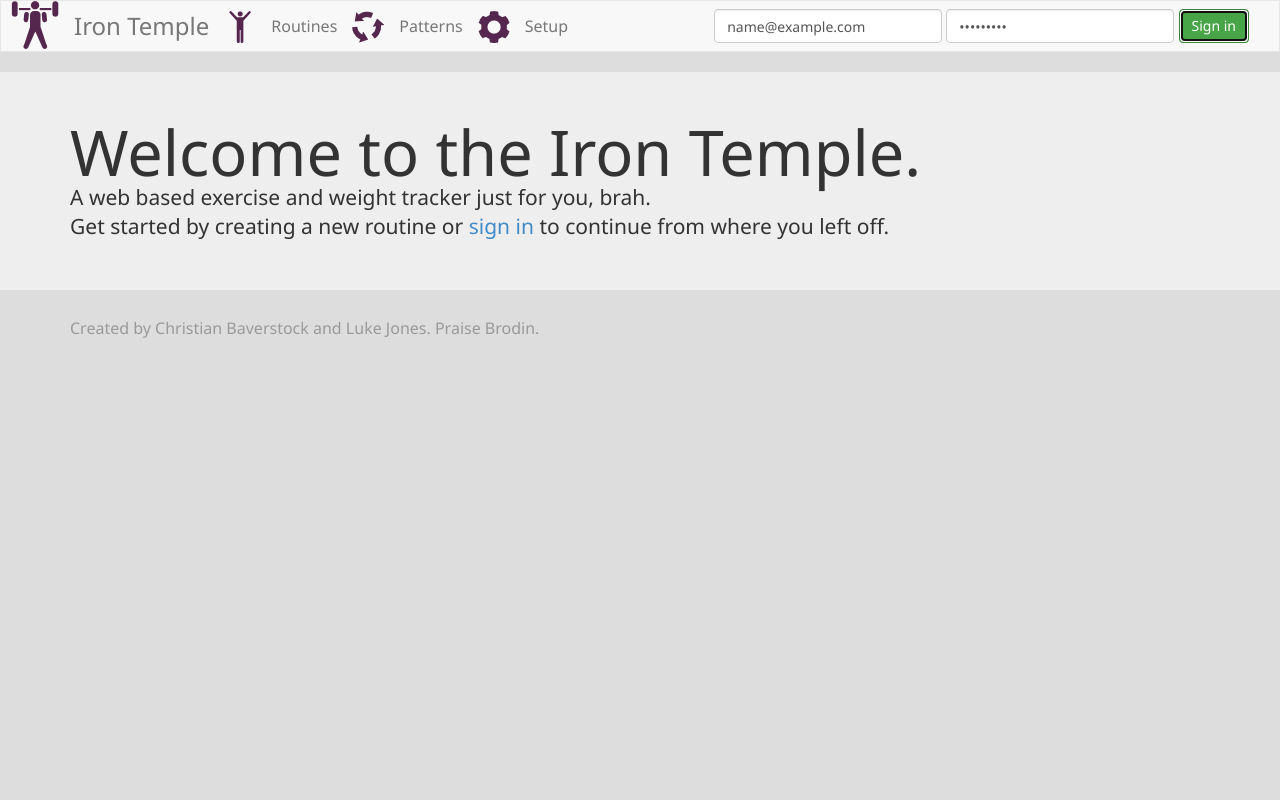
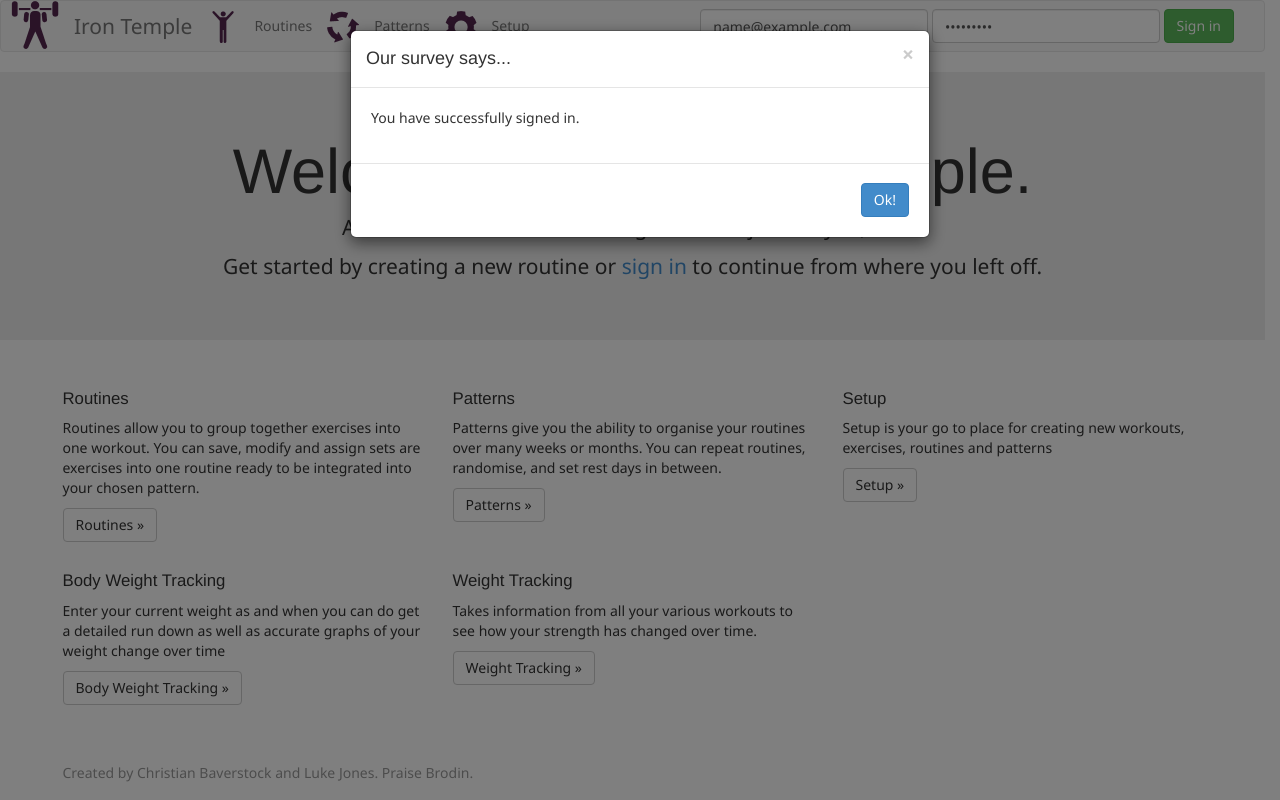
Before and after one commit to baverstockc/iron-temple, a plain HTML site: page app/index.html in a window 1280 px wide. Both pictures are taken after typing "name@example.com", "Sample123" into the empty fields and a click on the button "Sign in". Drawn offline with nearby package versions, Linux system fonts and the light colour scheme.

Commit message:
Add info sections and centered jumbotron.

```diff
--- a/app/index.html
+++ b/app/index.html
@@ -1,8 +1,9 @@
 <!DOCTYPE html>
 <html data-ng-app="ironTemple">
 <head>
+
+  <link href="../sass/stylesheets/site.css" rel="stylesheet" type="text/css"/>
 	<link href="../components/bootstrap/css/bootstrap.min.css" rel="stylesheet" type="text/css"/>
-	<link href="../sass/stylesheets/site.css" rel="stylesheet" type="text/css"/>
   <link rel="icon" type="image/png" href="../assets/img/iron-icon.png">
 	<title>Welcome to the Iron Temple</title>
 </head>
@@ -32,12 +33,11 @@
             <div class="form-group">
               <input type="password" placeholder="Password" class="form-control">
             </div>
-            <button type="submit" class="btn btn-success">Sign in</button>
+            <button data-toggle="modal" href="#myModal" class="btn btn-success">Sign in</button>
           </form>
         </div><!--/.nav-collapse -->
       </div>
 
-      <!-- Main component for a primary marketing message or call to action -->
       <div class="jumbotron">
       	<div class="container">
       		<div id="view" ng-view>
@@ -45,7 +45,58 @@
       	</div>
       </div>
 
-      <div id="footer">
+      <div class="container">
+      <!-- Example row of columns -->
+      <div class="row">
+        <div class="col-lg-4">
+          <h2 class="info-header">Routines</h2>
+          <p>Routines allow you to group together exercises into one workout. You can save, modify and assign sets are exercises into one routine ready to be integrated into your chosen pattern.</p>
+          <p><a class="btn btn-default" href="#">Routines &raquo;</a></p>
+        </div>
+        <div class="col-lg-4">
+          <h2 class="info-header">Patterns</h2>
+          <p>Patterns give you the ability to organise your routines over many weeks or months. You can repeat routines, randomise, and set rest days in between.</p>
+          <p><a class="btn btn-default" href="#">Patterns &raquo;</a></p>
+       </div>
+        <div class="col-lg-4">
+          <h2 class="info-header">Setup</h2>
+          <p>Setup is your go to place for creating new workouts, exercises, routines and patterns</p>
+          <p><a class="btn btn-default" href="#">Setup &raquo;</a></p>
+        </div>
+      </div>
+      <div class="row">
+        <div class="col-lg-4">
+          <h2 class="info-header">Body Weight Tracking</h2>
+          <p>Enter your current weight as and when you can do get a detailed run down as well as accurate graphs of your weight change over time </p>
+          <p><a class="btn btn-default" href="#">Body Weight Tracking &raquo;</a></p>
+        </div>
+        <div class="col-lg-4">
+          <h2 class="info-header">Weight Tracking</h2>
+          <p>Takes information from all your various workouts to see how your strength has changed over time.</p>
+          <p><a class="btn btn-default" href="#">Weight Tracking &raquo;</a></p>
+        </div>
+      </div>
+    </div>
+
+    <!-- Modal -->
+  <div class="modal fade" id="myModal" tabindex="-1" role="dialog" aria-labelledby="myModalLabel" aria-hidden="true">
+    <div class="modal-dialog">
+      <div class="modal-content">
+        <div class="modal-header">
+          <button type="button" class="close" data-dismiss="modal" aria-hidden="true">&times;</button>
+          <h4 class="modal-title">Our survey says...</h4>
+        </div>
+        <div class="modal-body">
+          You have successfully signed in.
+        </div>
+        <div class="modal-footer">
+          <button type="button" class="btn btn-primary" data-dismiss="modal">Ok!</button>
+        </div>
+      </div><!-- /.modal-content -->
+    </div><!-- /.modal-dialog -->
+  </div><!-- /.modal -->
+
+  <div class="footer-area">
       <div class="container">
         <p class="text-muted credit">Created by Christian Baverstock and Luke Jones. Praise Brodin.</p>
       </div>
--- a/app/iron-temple/templates/homepage.html
+++ b/app/iron-temple/templates/homepage.html
@@ -1,3 +1,3 @@
 <h1>{{test}}</h1>
 <p>A web based exercise and weight tracker just for you, brah.</p>
-<p>Get started by creating a new routine or <a href="#">sign in</a> to continue from where you left off.</p>
+<p>Get started by creating a new routine or <a data-toggle="modal" href="#myModal">sign in</a> to continue from where you left off.</p>
--- a/sass/sass/site.scss
+++ b/sass/sass/site.scss
@@ -1,6 +1,6 @@
 @import "compass/reset";
 
-$main-color: #DDD;
+$main-color: white;
 
 body {
 	height:100%;
@@ -9,6 +9,14 @@ body {
 
 .main {
 	font-family: Segoe UI, Verdana, Arial;
+
+	.footer-area {
+		padding-top: 48px;
+	}
+
+	.jumbotron {
+		text-align: center;
+	}
 }
 
 .logo {
@@ -20,6 +28,14 @@ body {
 
 [class*="-img"] {
 	cursor: pointer;
+}
+
+.info {
+	background-color: white;
+}
+
+.info-header{
+	font-size: 1.2em;
 }
 
 .routine-img {
@@ -66,9 +82,13 @@ body {
 	border-radius: 0;
 }
 
-.navbar-nav>li>a {
-	float: left;
-	cursor: pointer;
+.navbar-nav {
+	li {
+		a {
+			float: left;
+			cursor: pointer;
+		}
+	}
 }
 
 .navbar-default .navbar-brand {
```
Also changed, not shown: sass/stylesheets/site.css, stylesheets/sass/site.css.
